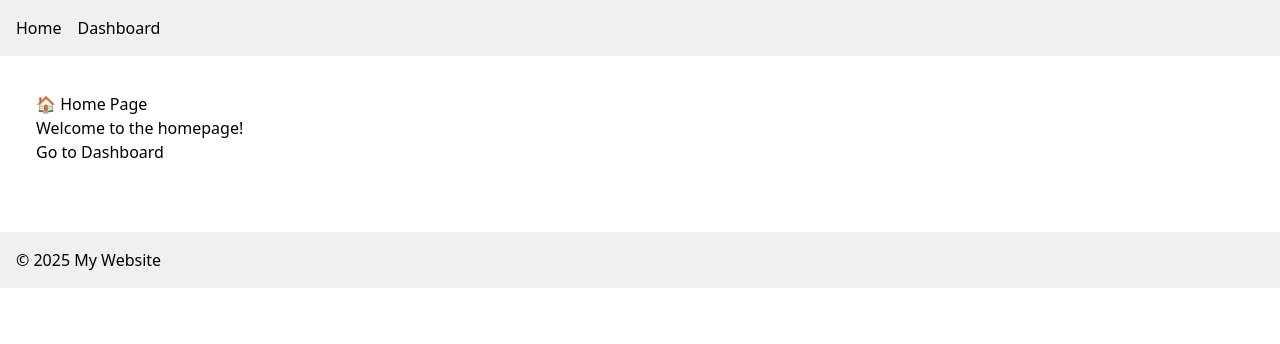
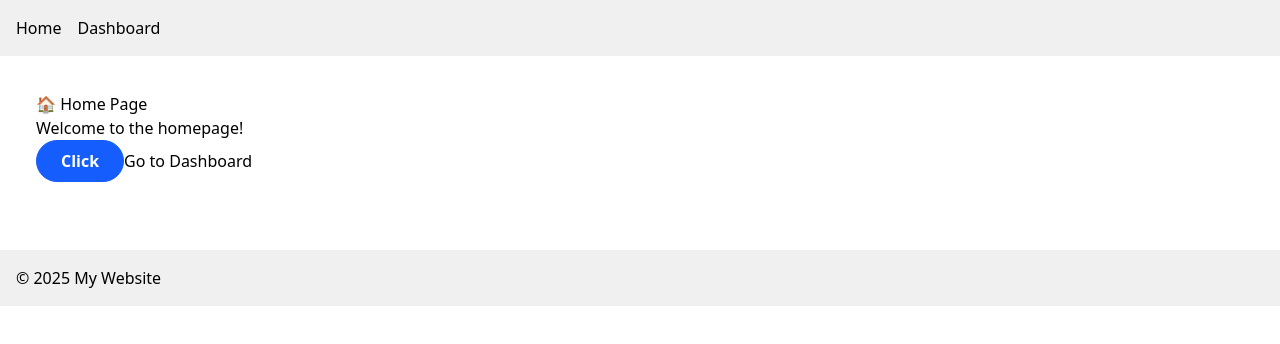
Before and after one commit to vantu522/vanphu-hospital-frontend, a React (Vite) app: page / in a window 1280 px wide. Shown: the top 344 px of the page. Built offline with nearby package versions, Linux system fonts and the light colour scheme.

Commit message:
feat: make button

```diff
--- a/package.json
+++ b/package.json
@@ -12,6 +12,7 @@
   "dependencies": {
     "@tailwindcss/vite": "^4.1.3",
     "axios": "^1.8.4",
+    "clsx": "^2.1.1",
     "react": "^19.0.0",
     "react-dom": "^19.0.0",
     "react-router-dom": "^7.5.0",
--- a/src/components/client/ui/button.jsx
+++ b/src/components/client/ui/button.jsx
@@ -0,0 +1,38 @@
+import React from "react";
+import clsx from "clsx";
+
+const Button = ({
+  children,
+  type = "button",
+  variant = "primary",
+  onClick,
+  className = "",
+  ...rest
+}) => {
+  const base =
+    "group relative overflow-hidden px-6 py-2 rounded-full font-bold focus:outline-none transition duration-150";
+
+  const variants = {
+    primary: "bg-blue-600 text-white border border-blue-600 hover:text-blue-600",
+    outline: "border border-gray-400 text-gray-800 hover:bg-gray-100",
+    danger: "bg-red-600 text-white hover:bg-red-700",
+  };
+
+  return (
+    <button
+      type={type}
+      onClick={onClick}
+      className={clsx(base, variants[variant], className)}
+      {...rest}
+    >
+      <span className="relative z-10">{children}</span>
+
+      {/* Hover effect background */}
+      {variant === "primary" && (
+        <span className="absolute inset-0 bg-white transform -translate-x-full group-hover:translate-x-0 transition-all duration-300 ease-out z-0"></span>
+      )}
+    </button>
+  );
+};
+
+export default Button;
--- a/src/pages/client/Home.jsx
+++ b/src/pages/client/Home.jsx
@@ -1,11 +1,14 @@
 import React from "react";
-import { Link } from "react-router-dom";
+import { Link, Navigate } from "react-router-dom";
+import Button from "../../components/client/ui/button";
 
 const Home = () => {
   return (
     <div style={{ padding: "2rem" }}>
       <h1>🏠 Home Page</h1>
       <p>Welcome to the homepage!</p>
+      <Button variant="primary" onClick={()=> alert('hi')} >Click</Button>
+
       <Link to="/dashboard">Go to Dashboard</Link>
     </div>
   );
```
Also changed, not shown: 1 other file (tests, documents, lock files or other folders).
